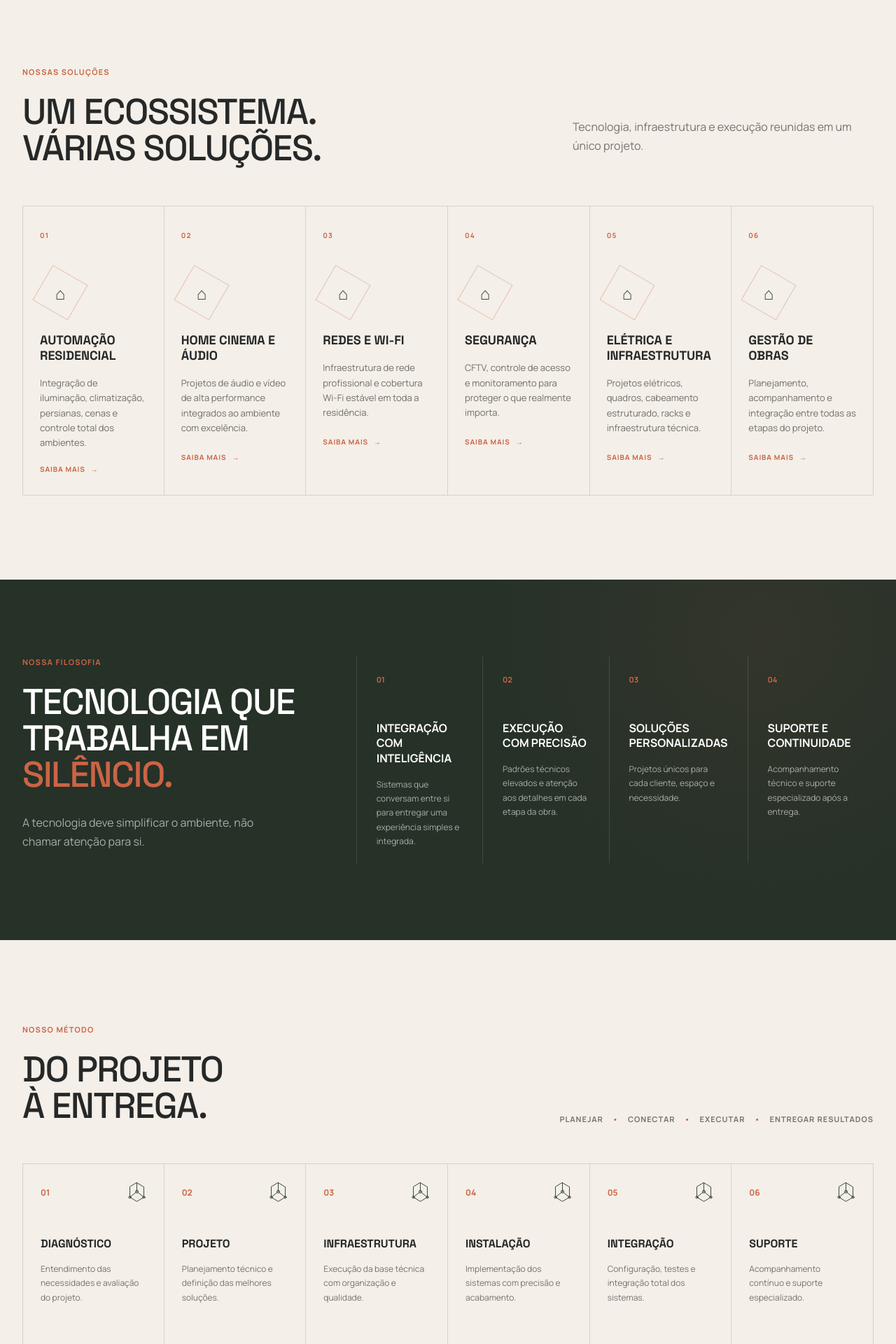
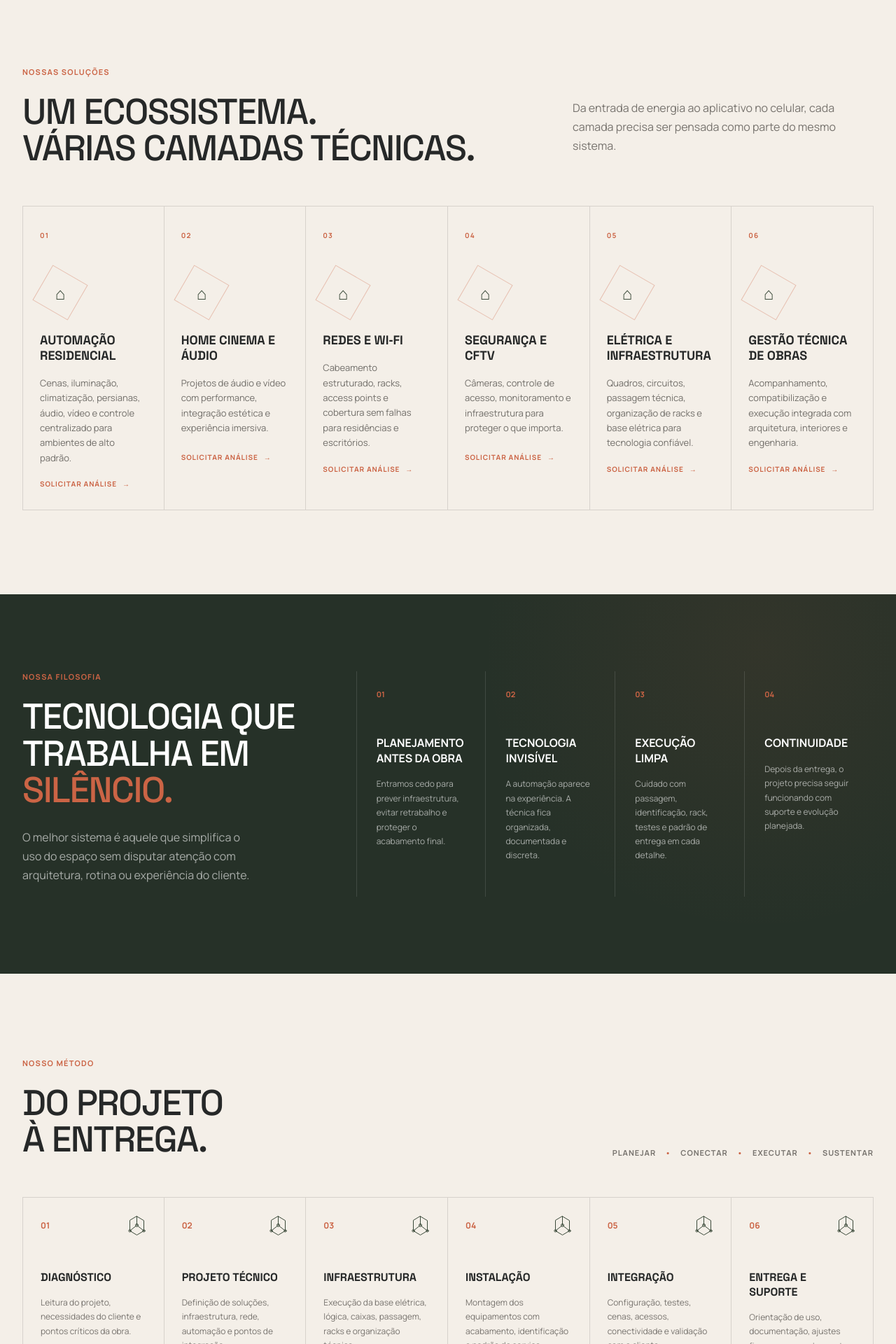
Before and after one commit to MichelMSilveira/proelium-site, a Next.js app: page / in a window 1280 px wide. Shown: the part 860-2780 px from the top of the page at 70% size. Built offline with nearby package versions, Linux system fonts and the light colour scheme.

Commit message:
feat: refinar conteudo e estrutura da landing page

```diff
--- a/app/page.tsx
+++ b/app/page.tsx
@@ -1,128 +1,107 @@
 const solutions = [
   {
     number: "01",
-    title: "Automação Residencial",
+    title: "Automação residencial",
     description:
-      "Integração de iluminação, climatização, persianas, cenas e controle total dos ambientes.",
+      "Cenas, iluminação, climatização, persianas, áudio, vídeo e controle centralizado para ambientes de alto padrão.",
   },
   {
     number: "02",
-    title: "Home Cinema e Áudio",
+    title: "Home cinema e áudio",
     description:
-      "Projetos de áudio e vídeo de alta performance integrados ao ambiente com excelência.",
+      "Projetos de áudio e vídeo com performance, integração estética e experiência imersiva.",
   },
   {
     number: "03",
-    title: "Redes e Wi-Fi",
+    title: "Redes e Wi‑Fi",
     description:
-      "Infraestrutura de rede profissional e cobertura Wi-Fi estável em toda a residência.",
+      "Cabeamento estruturado, racks, access points e cobertura sem falhas para residências e escritórios.",
   },
   {
     number: "04",
-    title: "Segurança",
+    title: "Segurança e CFTV",
     description:
-      "CFTV, controle de acesso e monitoramento para proteger o que realmente importa.",
+      "Câmeras, controle de acesso, monitoramento e infraestrutura para proteger o que importa.",
   },
   {
     number: "05",
-    title: "Elétrica e Infraestrutura",
+    title: "Elétrica e infraestrutura",
     description:
-      "Projetos elétricos, quadros, cabeamento estruturado, racks e infraestrutura técnica.",
+      "Quadros, circuitos, passagem técnica, organização de racks e base elétrica para tecnologia confiável.",
   },
   {
     number: "06",
-    title: "Gestão de Obras",
+    title: "Gestão técnica de obras",
     description:
-      "Planejamento, acompanhamento e integração entre todas as etapas do projeto.",
+      "Acompanhamento, compatibilização e execução integrada com arquitetura, interiores e engenharia.",
   },
 ];
 
-const differentials = [
+const principles = [
   {
     number: "01",
-    title: "Integração com inteligência",
-    text: "Sistemas que conversam entre si para entregar uma experiência simples e integrada.",
+    title: "Planejamento antes da obra",
+    text: "Entramos cedo para prever infraestrutura, evitar retrabalho e proteger o acabamento final.",
   },
   {
     number: "02",
-    title: "Execução com precisão",
-    text: "Padrões técnicos elevados e atenção aos detalhes em cada etapa da obra.",
+    title: "Tecnologia invisível",
+    text: "A automação aparece na experiência. A técnica fica organizada, documentada e discreta.",
   },
   {
     number: "03",
-    title: "Soluções personalizadas",
-    text: "Projetos únicos para cada cliente, espaço e necessidade.",
+    title: "Execução limpa",
+    text: "Cuidado com passagem, identificação, rack, testes e padrão de entrega em cada detalhe.",
   },
   {
     number: "04",
-    title: "Suporte e continuidade",
-    text: "Acompanhamento técnico e suporte especializado após a entrega.",
+    title: "Continuidade",
+    text: "Depois da entrega, o projeto precisa seguir funcionando com suporte e evolução planejada.",
   },
 ];
 
 const steps = [
-  {
-    number: "01",
-    title: "Diagnóstico",
-    text: "Entendimento das necessidades e avaliação do projeto.",
-  },
-  {
-    number: "02",
-    title: "Projeto",
-    text: "Planejamento técnico e definição das melhores soluções.",
-  },
-  {
-    number: "03",
-    title: "Infraestrutura",
-    text: "Execução da base técnica com organização e qualidade.",
-  },
-  {
-    number: "04",
-    title: "Instalação",
-    text: "Implementação dos sistemas com precisão e acabamento.",
-  },
-  {
-    number: "05",
-    title: "Integração",
-    text: "Configuração, testes e integração total dos sistemas.",
-  },
-  {
-    number: "06",
-    title: "Suporte",
-    text: "Acompanhamento contínuo e suporte especializado.",
-  },
+  { number: "01", title: "Diagnóstico", text: "Leitura do projeto, necessidades do cliente e pontos críticos da obra." },
+  { number: "02", title: "Projeto técnico", text: "Definição de soluções, infraestrutura, rede, automação e pontos de integração." },
+  { number: "03", title: "Infraestrutura", text: "Execução da base elétrica, lógica, caixas, passagem, racks e organização técnica." },
+  { number: "04", title: "Instalação", text: "Montagem dos equipamentos com acabamento, identificação e padrão de serviço." },
+  { number: "05", title: "Integração", text: "Configuração, testes, cenas, acessos, conectividade e validação com o cliente." },
+  { number: "06", title: "Entrega e suporte", text: "Orientação de uso, documentação, ajustes finos e acompanhamento pós-obra." },
 ];
 
 const projects = [
   {
-    title: "Residência Integrada",
+    title: "Residência conectada",
     category: "AUTOMAÇÃO",
-    image: "/images/projeto-residencia.jpg",
+    description: "Controle integrado de iluminação, climatização, cenas e segurança.",
   },
   {
-    title: "Cinema Residencial",
+    title: "Cinema residencial",
     category: "ÁUDIO E VÍDEO",
-    image: "/images/projeto-cinema.jpg",
+    description: "Experiência imersiva com áudio, imagem, acústica e operação simples.",
   },
   {
-    title: "Ambientes Inteligentes",
-    category: "INTEGRAÇÃO",
-    image: "/images/projeto-interiores.jpg",
+    title: "Rede de alta cobertura",
+    category: "REDES",
+    description: "Wi‑Fi estável, cabeamento estruturado e rack organizado.",
   },
   {
-    title: "Infraestrutura Técnica",
-    category: "REDES E TECNOLOGIA",
-    image: "/images/projeto-rack.jpg",
+    title: "Infraestrutura de obra",
+    category: "EXECUÇÃO",
+    description: "Base técnica planejada antes do acabamento para evitar retrabalho.",
   },
+];
+
+const checkpoints = [
+  "compatibilização com arquitetura e interiores",
+  "infraestrutura preparada antes do acabamento",
+  "racks identificados e organizados",
+  "testes de rede, áudio, vídeo, segurança e automação",
 ];
 
 function BrandSymbol() {
   return (
-    <svg
-      className="brand-symbol"
-      viewBox="0 0 80 90"
-      aria-hidden="true"
-    >
+    <svg className="brand-symbol" viewBox="0 0 80 90" aria-hidden="true">
       <path d="M40 5 70 23v44L40 85 10 67V23Z" />
       <path d="M40 5v38L10 67" />
       <path d="m40 43 30 24" />
@@ -140,7 +119,6 @@ export default function Home() {
         <div className="container header-inner">
           <a href="#inicio" className="brand" aria-label="Proelium Serviços">
             <BrandSymbol />
-
             <div className="brand-text">
               <strong>PROELIUM</strong>
               <span>SERVIÇOS</span>
@@ -149,14 +127,14 @@ export default function Home() {
 
           <nav className="desktop-nav" aria-label="Navegação principal">
             <a href="#solucoes">Soluções</a>
+            <a href="#metodo">Método</a>
             <a href="#projetos">Projetos</a>
-            <a href="#metodo">Método</a>
             <a href="#sobre">Sobre</a>
             <a href="#contato">Contato</a>
           </nav>
 
           <a href="#contato" className="button button-primary header-cta">
-            Falar com a Proelium
+            Iniciar projeto
           </a>
         </div>
       </header>
@@ -165,47 +143,60 @@ export default function Home() {
         <div className="container hero-grid">
           <div className="hero-content">
             <p className="eyebrow">
-              <span>INFRAESTRUTURA</span>
+              <span>Infraestrutura</span>
               <b>•</b>
-              AUTOMAÇÃO
+              Automação
               <b>•</b>
-              TECNOLOGIA
+              Tecnologia
             </p>
 
             <h1>
-              Tecnologia que conecta projeto, espaço e{" "}
-              <span>experiência.</span>
+              Tecnologia que conecta projeto, espaço e <span>experiência.</span>
             </h1>
 
             <p className="hero-description">
-              Da infraestrutura à automação, criamos soluções integradas
-              para residências e obras que exigem planejamento, precisão
-              e execução.
+              Projetamos e executamos a base técnica para residências, escritórios
+              e obras que exigem automação, conectividade, segurança e acabamento
+              em alto padrão.
             </p>
 
             <div className="hero-actions">
               <a href="#solucoes" className="button button-primary">
                 Conhecer soluções <span>→</span>
               </a>
-
-              <a href="#contato" className="button button-outline">
-                Falar com a Proelium
+              <a href="#metodo" className="button button-outline">
+                Ver método
               </a>
             </div>
           </div>
 
-          <div className="hero-visual">
-            <div className="hero-image" />
-
+          <div className="hero-visual" aria-hidden="true">
+            <div className="hero-panel">
+              <div className="hero-panel-top">
+                <span>PROELIUM</span>
+                <span>TECNOLOGIA INTEGRADA</span>
+              </div>
+              <div className="hero-diagram">
+                <BrandSymbol />
+                <span className="node node-one" />
+                <span className="node node-two" />
+                <span className="node node-three" />
+                <span className="node node-four" />
+              </div>
+              <div className="hero-panel-bottom">
+                <span>Planejar</span>
+                <span>Conectar</span>
+                <span>Executar</span>
+              </div>
+            </div>
             <div className="hero-line hero-line-one" />
             <div className="hero-line hero-line-two" />
-
             <div className="hero-badge">
               <BrandSymbol />
               <span>
-                TECNOLOGIA
+                PROJETO
                 <br />
-                INTEGRADA
+                + EXECUÇÃO
               </span>
             </div>
           </div>
@@ -216,17 +207,16 @@ export default function Home() {
         <div className="container">
           <div className="section-heading">
             <div>
-              <p className="section-kicker">NOSSAS SOLUÇÕES</p>
+              <p className="section-kicker">Nossas soluções</p>
               <h2>
                 Um ecossistema.
                 <br />
-                Várias soluções.
+                Várias camadas técnicas.
               </h2>
             </div>
-
             <p>
-              Tecnologia, infraestrutura e execução reunidas em um único
-              projeto.
+              Da entrada de energia ao aplicativo no celular, cada camada precisa
+              ser pensada como parte do mesmo sistema.
             </p>
           </div>
 
@@ -234,18 +224,10 @@ export default function Home() {
             {solutions.map((solution) => (
               <article className="solution-card" key={solution.number}>
                 <span className="card-number">{solution.number}</span>
-
-                <div className="solution-icon">
-                  <span>⌂</span>
-                </div>
-
+                <div className="solution-icon"><span>⌂</span></div>
                 <h3>{solution.title}</h3>
-
                 <p>{solution.description}</p>
-
-                <a href="#contato">
-                  Saiba mais <span>→</span>
-                </a>
+                <a href="#contato">Solicitar análise <span>→</span></a>
               </article>
             ))}
           </div>
@@ -255,27 +237,21 @@ export default function Home() {
       <section className="dark-section" id="sobre">
         <div className="container dark-grid">
           <div className="dark-intro">
-            <p className="section-kicker">NOSSA FILOSOFIA</p>
-
+            <p className="section-kicker">Nossa filosofia</p>
             <h2>
-              Tecnologia que
-              <br />
-              trabalha em <span>silêncio.</span>
+              Tecnologia que trabalha em <span>silêncio.</span>
             </h2>
-
             <p>
-              A tecnologia deve simplificar o ambiente, não chamar
-              atenção para si.
+              O melhor sistema é aquele que simplifica o uso do espaço sem disputar
+              atenção com arquitetura, rotina ou experiência do cliente.
             </p>
           </div>
 
           <div className="differentials-grid">
-            {differentials.map((item) => (
+            {principles.map((item) => (
               <article key={item.number} className="differential">
                 <span>{item.number}</span>
-
                 <h3>{item.title}</h3>
-
                 <p>{item.text}</p>
               </article>
             ))}
@@ -287,18 +263,13 @@ export default function Home() {
         <div className="container">
           <div className="method-heading">
             <div>
-              <p className="section-kicker">NOSSO MÉTODO</p>
-
+              <p className="section-kicker">Nosso método</p>
               <h2>
                 Do projeto
                 <br />à entrega.
               </h2>
             </div>
-
-            <p>
-              Planejar <span>•</span> Conectar <span>•</span> Executar{" "}
-              <span>•</span> Entregar resultados
-            </p>
+            <p>Planejar <span>•</span> Conectar <span>•</span> Executar <span>•</span> Sustentar</p>
           </div>
 
           <div className="steps-grid">
@@ -308,9 +279,7 @@ export default function Home() {
                   <span>{step.number}</span>
                   <BrandSymbol />
                 </div>
-
                 <h3>{step.title}</h3>
-
                 <p>{step.text}</p>
               </article>
             ))}
@@ -322,36 +291,25 @@ export default function Home() {
         <div className="container">
           <div className="projects-heading">
             <div>
-              <p className="section-kicker">PROJETOS</p>
-
+              <p className="section-kicker">Portfólio técnico</p>
               <h2>
                 Soluções reais.
                 <br />
-                Resultados reais.
+                Ambientes preparados.
               </h2>
             </div>
-
-            <a href="#contato">
-              Ver todos os projetos <span>→</span>
-            </a>
+            <a href="#contato">Planejar um projeto <span>→</span></a>
           </div>
 
           <div className="projects-grid">
-            {projects.map((project) => (
-              <article className="project-card" key={project.title}>
-                <div
-                  className="project-image"
-                  style={{
-                    backgroundImage: `linear-gradient(
-                      to top,
-                      rgba(20, 25, 22, 0.72),
-                      rgba(20, 25, 22, 0.05)
-                    ), url("${project.image}")`,
-                  }}
-                >
+            {projects.map((project, index) => (
+              <article className={`project-card project-card-${index + 1}`} key={project.title}>
+                <div className="project-image">
+                  <div className="project-mark"><BrandSymbol /></div>
                   <div className="project-info">
                     <span>{project.category}</span>
                     <h3>{project.title}</h3>
+                    <p>{project.description}</p>
                   </div>
                 </div>
               </article>
@@ -362,56 +320,42 @@ export default function Home() {
 
       <section className="numbers-section">
         <div className="container numbers-grid">
-          <div className="numbers-brand">
-            <BrandSymbol />
+          <div className="numbers-brand"><BrandSymbol /></div>
+          <div className="number-item"><strong>Projeto</strong><span>Da leitura técnica à entrega</span></div>
+          <div className="number-item"><strong>Integração</strong><span>Redes, áudio, vídeo, segurança e automação</span></div>
+          <div className="number-item"><strong>Precisão</strong><span>Execução limpa e documentação</span></div>
+          <div className="number-item"><strong>Suporte</strong><span>Continuidade depois da obra</span></div>
+        </div>
+      </section>
+
+      <section className="checklist-section">
+        <div className="container checklist-grid">
+          <div>
+            <p className="section-kicker">Antes do acabamento</p>
+            <h2>O que precisa estar previsto para a tecnologia funcionar bem?</h2>
           </div>
-
-          <div className="number-item">
-            <strong>20+</strong>
-            <span>Anos de experiência</span>
-          </div>
-
-          <div className="number-item">
-            <strong>Projeto</strong>
-            <span>Do planejamento à entrega</span>
-          </div>
-
-          <div className="number-item">
-            <strong>100%</strong>
-            <span>Comprometimento</span>
-          </div>
-
-          <div className="number-item">
-            <strong>Suporte</strong>
-            <span>Pós-venda especializado</span>
-          </div>
+          <ul>
+            {checkpoints.map((item) => (
+              <li key={item}><span>✓</span>{item}</li>
+            ))}
+          </ul>
         </div>
       </section>
 
       <section id="contato" className="contact-section">
         <div className="contact-content">
           <div className="contact-copy">
-            <p className="section-kicker">VAMOS CONVERSAR</p>
-
+            <p className="section-kicker">Vamos conversar</p>
             <h2>
-              Seu projeto merece
-              <br />
-              uma infraestrutura
-              <br />à altura.
+              Seu projeto merece uma infraestrutura à altura.
             </h2>
-
             <p>
-              Conte com a Proelium para transformar tecnologia em
-              conforto, segurança e praticidade.
+              A próxima etapa é conectar os canais oficiais da Proelium: WhatsApp,
+              e-mail corporativo e redes sociais. Enquanto isso, o site segue em
+              acabamento visual e técnico.
             </p>
-
-            <a
-              href="https://wa.me/"
-              target="_blank"
-              rel="noreferrer"
-              className="button button-accent"
-            >
-              Falar com a Proelium <span>→</span>
+            <a href="#inicio" className="button button-accent">
+              Voltar ao topo <span>↑</span>
             </a>
           </div>
         </div>
@@ -419,7 +363,6 @@ export default function Home() {
         <div className="contact-image">
           <div className="contact-brand-card">
             <BrandSymbol />
-
             <div>
               <strong>PROELIUM</strong>
               <span>SERVIÇOS</span>
@@ -433,64 +376,42 @@ export default function Home() {
           <div className="footer-brand">
             <div className="brand">
               <BrandSymbol />
-
               <div className="brand-text">
                 <strong>PROELIUM</strong>
                 <span>SERVIÇOS</span>
               </div>
             </div>
-
-            <p>
-              Tecnologia integrada ao seu projeto, com precisão em cada
-              detalhe.
-            </p>
+            <p>Tecnologia integrada ao projeto, com precisão em cada detalhe.</p>
           </div>
 
           <div className="footer-column">
             <strong>Soluções</strong>
             <a href="#solucoes">Automação residencial</a>
             <a href="#solucoes">Home cinema e áudio</a>
-            <a href="#solucoes">Redes e Wi-Fi</a>
-            <a href="#solucoes">Segurança</a>
-            <a href="#solucoes">Infraestrutura</a>
+            <a href="#solucoes">Redes e Wi‑Fi</a>
+            <a href="#solucoes">Segurança e CFTV</a>
+            <a href="#solucoes">Infraestrutura técnica</a>
           </div>
 
           <div className="footer-column">
             <strong>Institucional</strong>
-            <a href="#sobre">Sobre nós</a>
-            <a href="#metodo">Nosso método</a>
-            <a href="#projetos">Projetos</a>
+            <a href="#sobre">Sobre</a>
+            <a href="#metodo">Método</a>
+            <a href="#projetos">Portfólio</a>
             <a href="#contato">Contato</a>
           </div>
 
           <div className="footer-column">
             <strong>Contato</strong>
             <span>São Paulo • SP</span>
-            <a href="mailto:contato@proelium.com.br">
-              contato@proelium.com.br
-            </a>
-          </div>
-
-          <div className="footer-column">
-            <strong>Siga-nos</strong>
-
-            <div className="social-links">
-              <a href="#" aria-label="Instagram">
-                IG
-              </a>
-              <a href="#" aria-label="LinkedIn">
-                IN
-              </a>
-            </div>
+            <span>Canais oficiais em configuração</span>
+            <span>proeliumservicos.com.br</span>
           </div>
         </div>
 
         <div className="container footer-bottom">
-          <span>
-            © 2026 PROELIUM SERVIÇOS. TODOS OS DIREITOS RESERVADOS.
-          </span>
-
-          <span>PLANEJAR • CONECTAR • EXECUTAR • ENTREGAR</span>
+          <span>© 2026 PROELIUM SERVIÇOS. TODOS OS DIREITOS RESERVADOS.</span>
+          <span>PLANEJAR • CONECTAR • EXECUTAR • SUSTENTAR</span>
         </div>
       </footer>
     </main>
```
